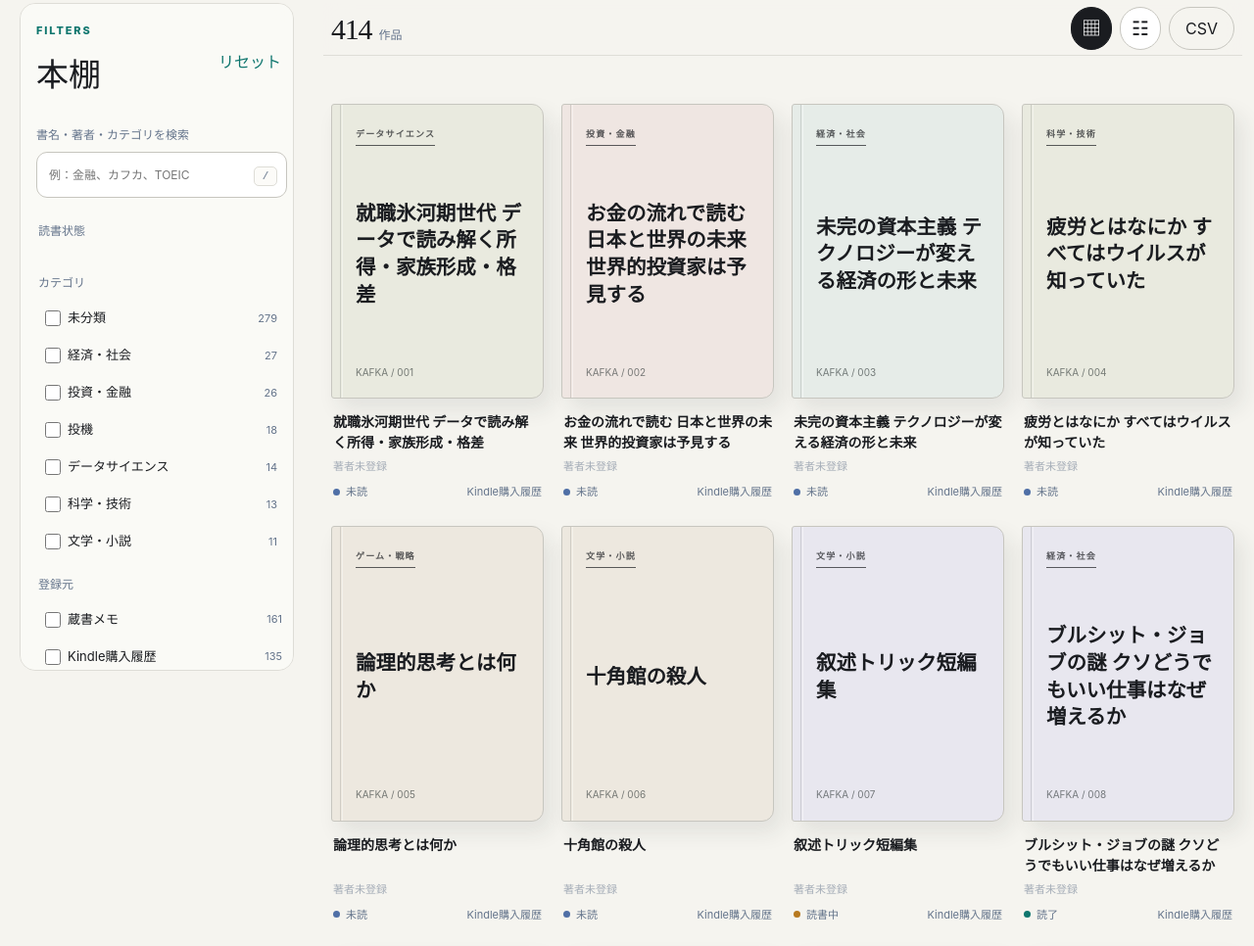
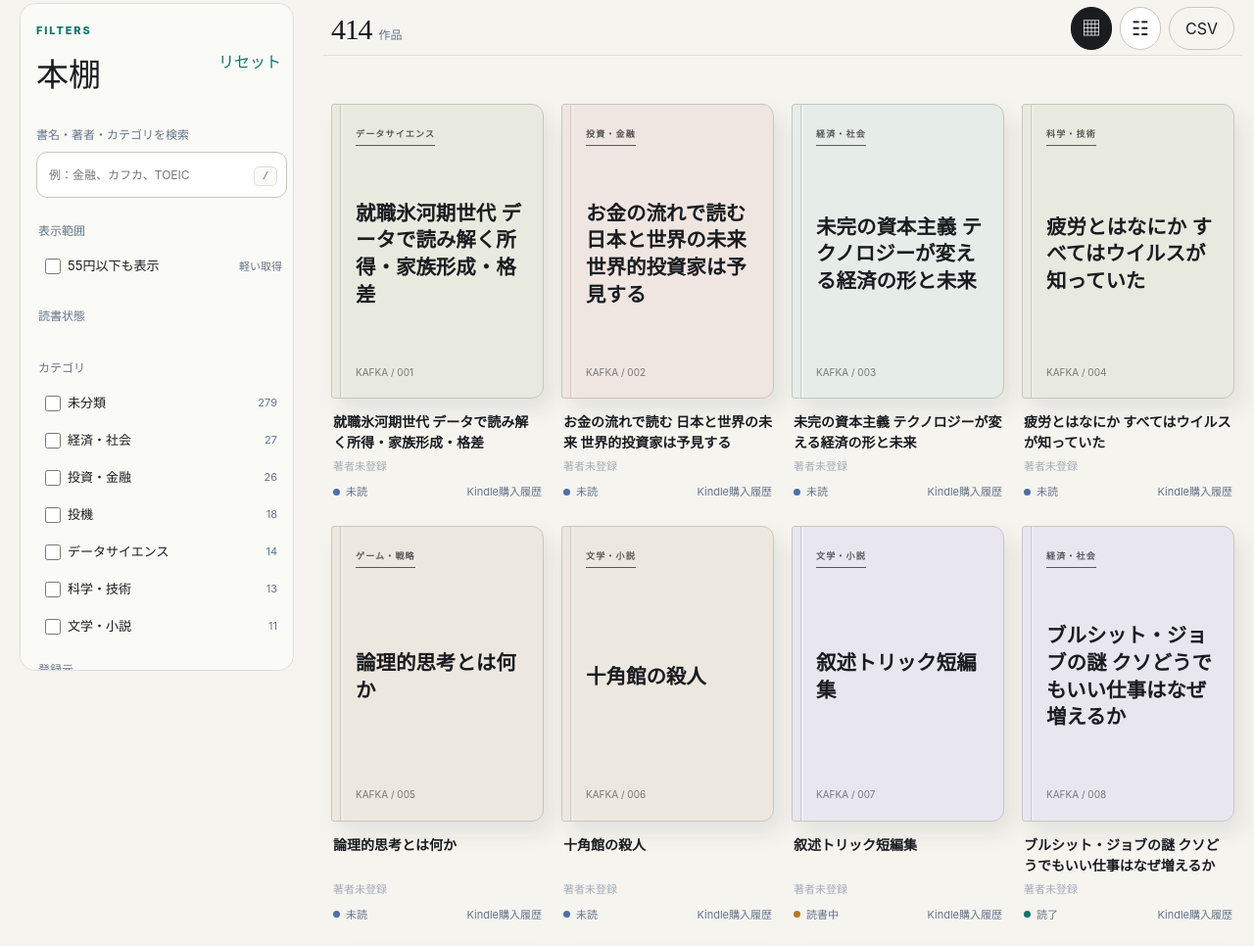
Before and after one commit to KAFKA2306/books, a website with bundled scripts: page index.html in a window 1280 px wide. Shown: the part 837-1803 px from the top of the page at 98% size. Built offline with nearby package versions, Linux system fonts and the light colour scheme; files whose address does not match are found by name.

Commit message:
feat: add low-price visibility toggle

```diff
--- a/index.html
+++ b/index.html
@@ -58,6 +58,9 @@
           <input id="searchInput" type="search" placeholder="例：金融、カフカ、TOEIC" autocomplete="off">
           <kbd>/</kbd>
         </label>
+        <fieldset><legend>表示範囲</legend><div class="check-list">
+          <label class="check-row"><input id="includeLowPriceToggle" type="checkbox"><span>55円以下も表示</span><em>軽い取得</em></label>
+        </div></fieldset>
         <fieldset><legend>読書状態</legend><div class="check-list" id="statusFilters"></div></fieldset>
         <fieldset><legend>カテゴリ</legend><div class="check-list scroll-list" id="categoryFilters"></div></fieldset>
         <fieldset><legend>登録元</legend><div class="check-list" id="sourceFilters"></div></fieldset>
```
